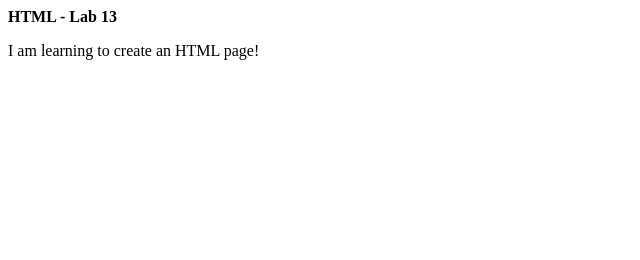
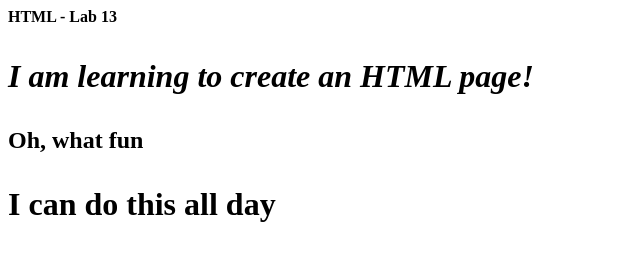
Before and after one commit to wfonrose/lab-13-html, a plain HTML site: page index.html in a window 1280 px wide. Shown: the whole page, without its empty margins (0-640 px from the left). Drawn offline with Linux system fonts and the light colour scheme.

Commit message:
edited the index.html file

```diff
--- a/index.html
+++ b/index.html
@@ -5,6 +5,11 @@
     <title> </title>
     </head>
     <body>
-    I am learning to create an HTML page!
+    <h1>
+    <p> <em> I am learning to create an HTML page! </em> </p>
+    <h2>
+    <p>Oh, what fun</p>
+    <h1>
+    <p> <strong> I can do this all day </strong> </p>
     </body>
     </html>
```
